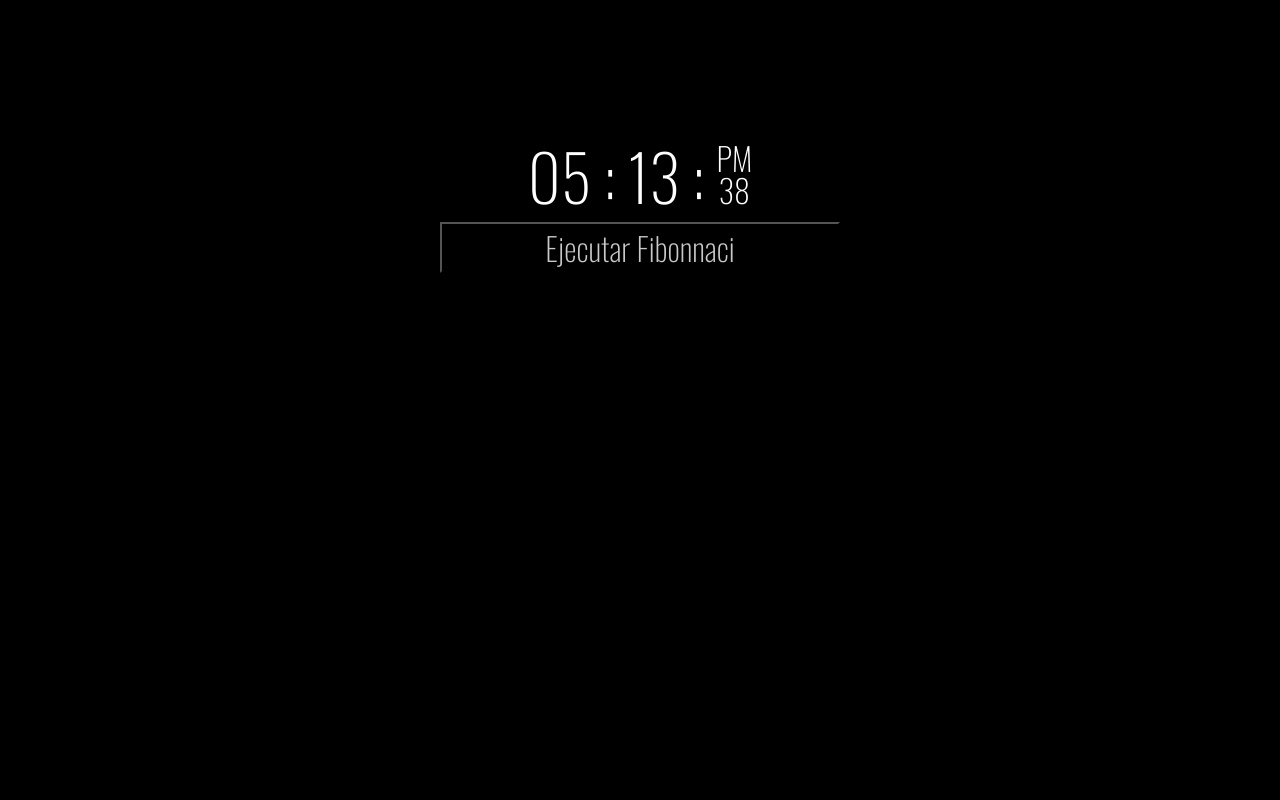
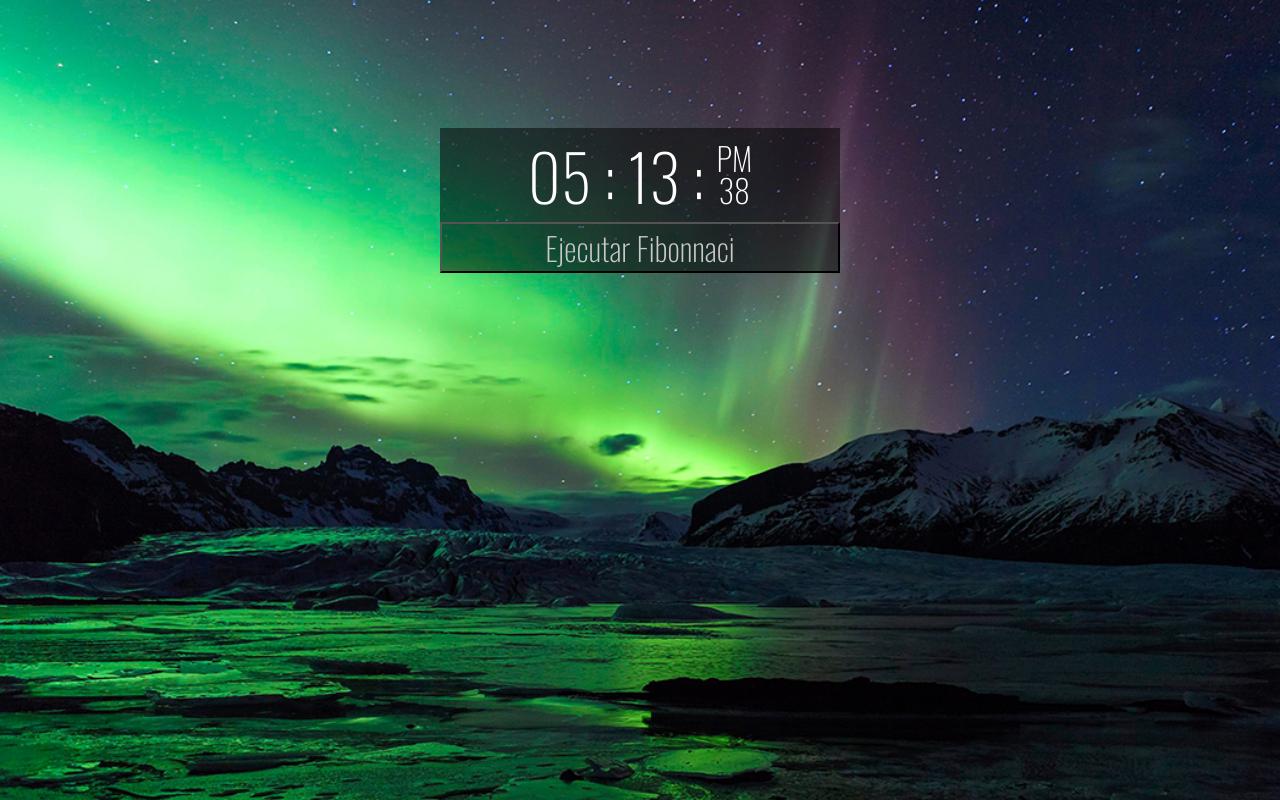
Before and after one commit to juanquiroga557/PruebaProteccion, a plain HTML site: page index.html in a window 1280 px wide. Drawn offline with nearby package versions, Linux system fonts and the light colour scheme; the site is published under a folder, as on GitHub Pages, so addresses that start at the root find nothing.

Commit message:
modified estilos

```diff
--- a/css/estilos.css
+++ b/css/estilos.css
@@ -10,7 +10,7 @@
 }
 
 body {
-    background: url(/images/1140-aurora-borealis-esp.jpg) #000;
+    background: url(../images/1140-aurora-borealis-esp.jpg) #000;
     background-size: cover;
     background-attachment: fixed;
     color: #fff;
```
